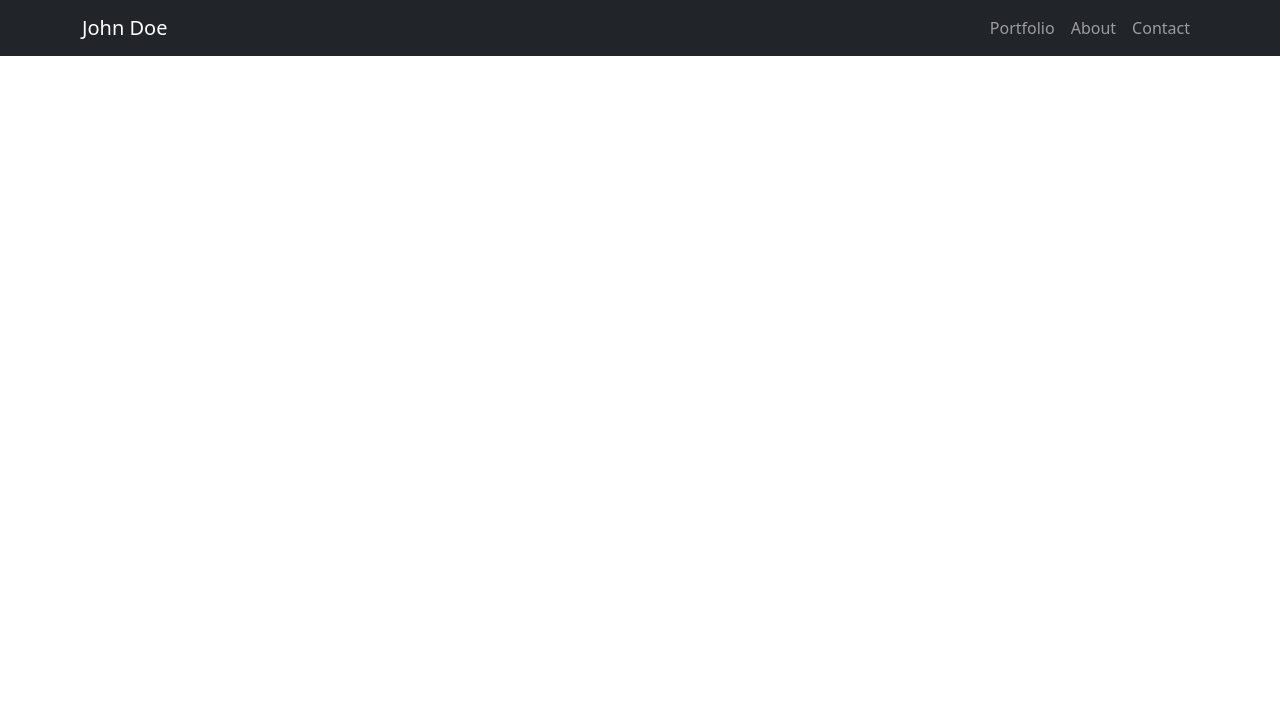
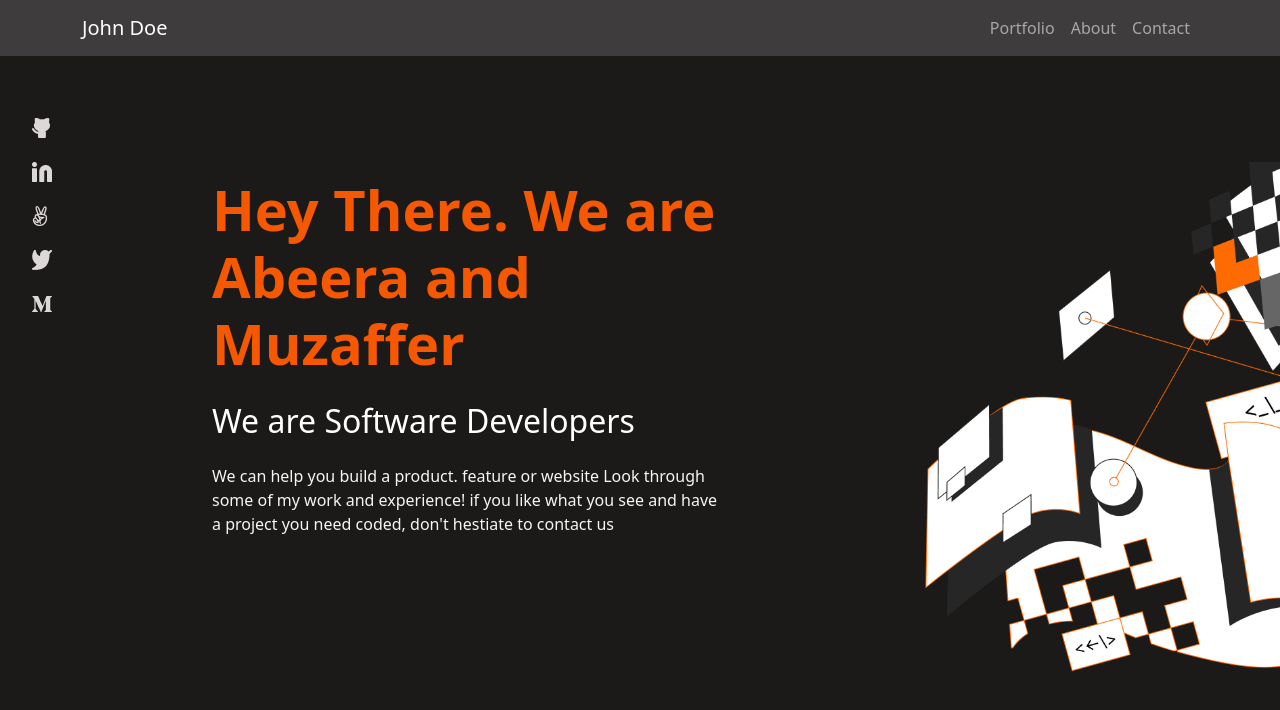
Before and after one commit to AbeeraTahir/Bootstrap-Portfolio, a website: page index.html in a window 1280 px wide. Drawn offline with nearby package versions, Linux system fonts and the light colour scheme.

Commit message:
Add headline section

```diff
--- a/index.html
+++ b/index.html
@@ -9,17 +9,38 @@
   </head>
   <body>
     <header>
-      <nav class="navbar navbar-expand-lg navbar-dark bg-dark">
+      <nav class="navbar navbar-expand-lg navbar-dark ">
         <div class="container">
           <a class="navbar-brand" href="#">John Doe</a>
           <ul class="navbar-nav ml_auto">
-            <li class="nav-item"><a href="" class="nav-link">Portfolio</a></li>
-            <li class="nav-item"><a href="" class="nav-link">About</a></li>
-            <li class="nav-item"><a href="" class="nav-link">Contact</a></li>
+            <li class="nav-item"><a href="#" class="nav-link">Portfolio</a></li>
+            <li class="nav-item"><a href="#" class="nav-link">About</a></li>
+            <li class="nav-item"><a href="#" class="nav-link">Contact</a></li>
           </ul>
         </div>
       </nav>
     </header>
+    <section class=" headline">
+      <div class="headline1 pl-3">
+        <div class="container">
+          <div class="row ">
+            <h1 class="w-50 display-4 font mb-4">Hey There. We are Abeera and Muzaffer <br></h1> <h2 class="mb-4">We are Software Developers <br></h2>
+            <p class="w-50 mb-4">We can help you build a product. feature or website Look through some of my work and experience! if you like what you see and have a project you need coded, don't hestiate to contact us</p>
+          </div>
+      </div>
+      </div>
+      <div>
+        <ul class="socialmedia">
+          <li><img src="./icons/github.png" alt=""></li>
+          <li><img src="./icons/linkedin.png" alt=""></li>
+          <li><img src="./icons/angelist.png" alt=""></li>
+          <li><img src="./icons/twitter.png" alt=""></li>
+          <li><img src="./icons/medium.png" alt=""></li>
+        </ul>
+      </div>
+
+
+    </section>
     <script src="https://cdn.jsdelivr.net/npm/bootstrap@5.2.2/dist/js/bootstrap.bundle.min.js" integrity="sha384-OERcA2EqjJCMA+/3y+gxIOqMEjwtxJY7qPCqsdltbNJuaOe923+mo//f6V8Qbsw3" crossorigin="anonymous"></script>
   </body>
 </html>
--- a/style.css
+++ b/style.css
@@ -0,0 +1,47 @@
+h1{
+    color: #F55800;
+}
+
+h2{
+    color:white;
+}
+
+p{
+    color: #F4F5F7;
+}
+
+.headline1{
+    padding-left: 12.5rem;
+}
+.headline {
+    display: flex;
+    flex-direction: row;
+    align-items: center;
+    background-position: right center;
+    padding: 120px 0 300px 0;
+    margin: 0;
+    background-image: url(./images/headline_desktop_image.png);
+    background-repeat: no-repeat;
+    background-size: 35%;
+    background-color: #1C1A19
+
+    ;
+  }
+
+  .navbar{
+      background-color: #3E3C3C;
+  }
+
+  .font{
+      font-weight: 600;
+  }
+
+  .socialmedia{
+      position:absolute;
+      display: flex;
+      flex-direction: column;
+      bottom: 470px;
+      gap: 20px;
+      left: 0;
+      list-style-type: none;
+  }
```
